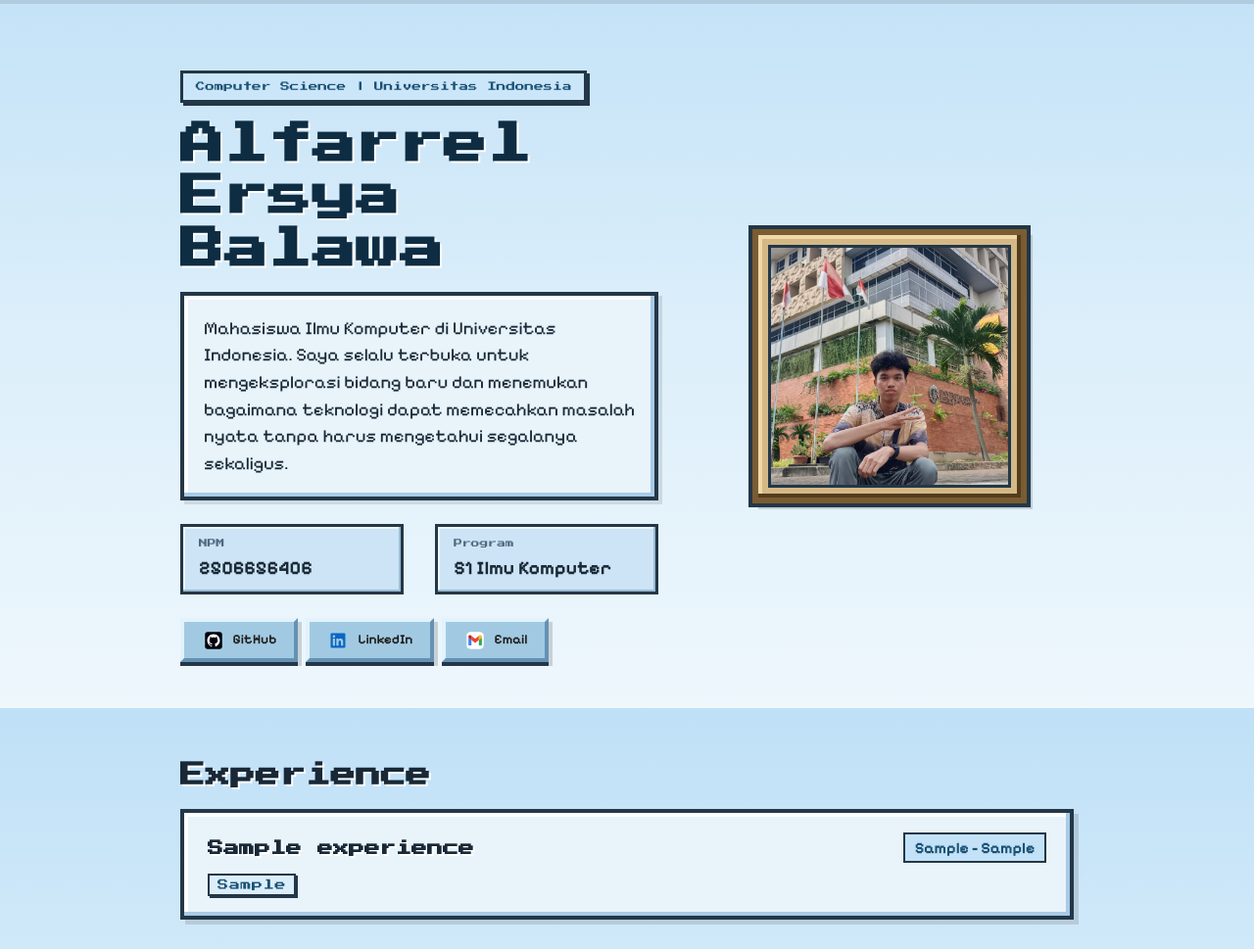
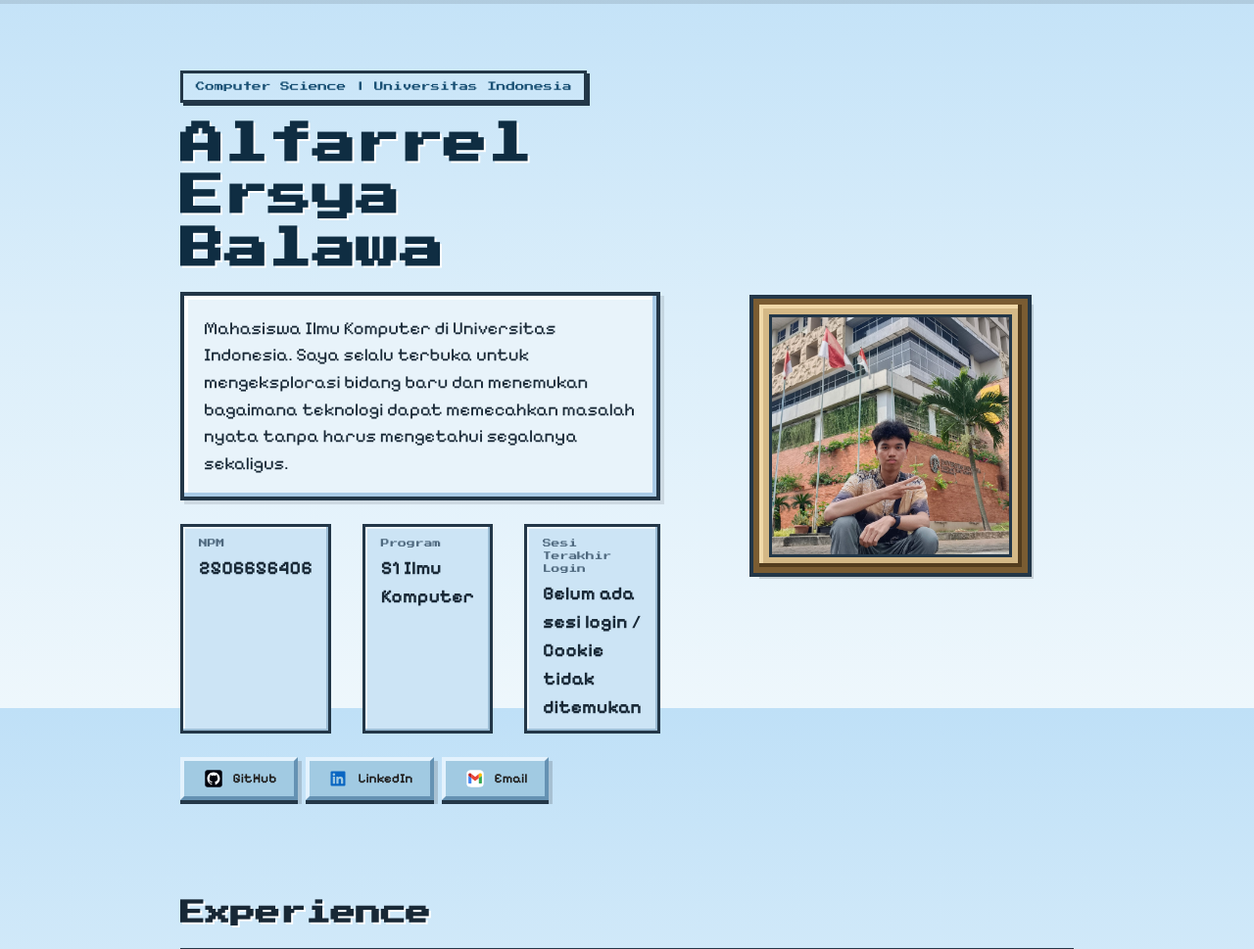
Before and after one commit to alpallel/portofolio, a Django app: page / in a window 1280 px wide. Shown: the part 77-1046 px from the top of the page at 98% size. Run offline with Django 5.2, Linux system fonts and the light colour scheme; tables that the repository leaves empty hold one stand-in row (values such as "Sample post").

Commit message:
feat: add cookie and last login time

```diff
--- a/main/views.py
+++ b/main/views.py
@@ -4,12 +4,14 @@ from django.http import HttpResponse
 from django.shortcuts import get_object_or_404, redirect, render
 from django.contrib.auth.forms import AuthenticationForm, UserCreationForm
 from django.contrib.auth import login, logout
+import datetime
 
 from main.models import Experience, Project
 from main.forms import ProjectForm, ExperienceForm
 
 
 def show_main(request):
+    last_login = request.COOKIES.get('last_login', 'Belum ada sesi login / Cookie tidak ditemukan')
     context = {
         "name": "Alfarrel Ersya Balawa",
         "short_name": "Alfarrel",
@@ -21,7 +23,8 @@ def show_main(request):
             "bagaimana teknologi dapat memecahkan masalah nyata tanpa harus mengetahui "
             "segalanya sekaligus."
         ),
-        "experience_list": Experience.objects.all()
+        "experience_list": Experience.objects.all(),
+        "last_login": last_login,
     }
     return render(request, "index.html", context)
 
@@ -168,8 +171,11 @@ def login_user(request):
     form = AuthenticationForm(request, data=request.POST or None)
 
     if request.method == "POST" and form.is_valid():
-        login(request, form.get_user())
-        return redirect("main:show_main")
+        user = form.get_user()
+        login(request, user)
+        response = redirect("main:show_main")
+        response.set_cookie('last_login', datetime.datetime.now().strftime('%Y-%m-%d %H:%M:%S'))
+        return response
 
     context = {
         "name": "Alfarrel Ersya Balawa",
@@ -180,4 +186,6 @@ def login_user(request):
 
 def logout_user(request):
     logout(request)
-    return redirect("main:show_main")
+    response = redirect("main:show_main")
+    response.delete_cookie('last_login')
+    return response
--- a/templates/index.html
+++ b/templates/index.html
@@ -24,6 +24,10 @@
                         <div class="meta-card">
                             <dt>Program</dt>
                             <dd>{{ study_program }}</dd>
+                        </div>
+                        <div class="meta-card">
+                            <dt>Sesi Terakhir Login</dt>
+                            <dd>{{ last_login }}</dd>
                         </div>
                     </dl>
                     <div class="social-links">
```
